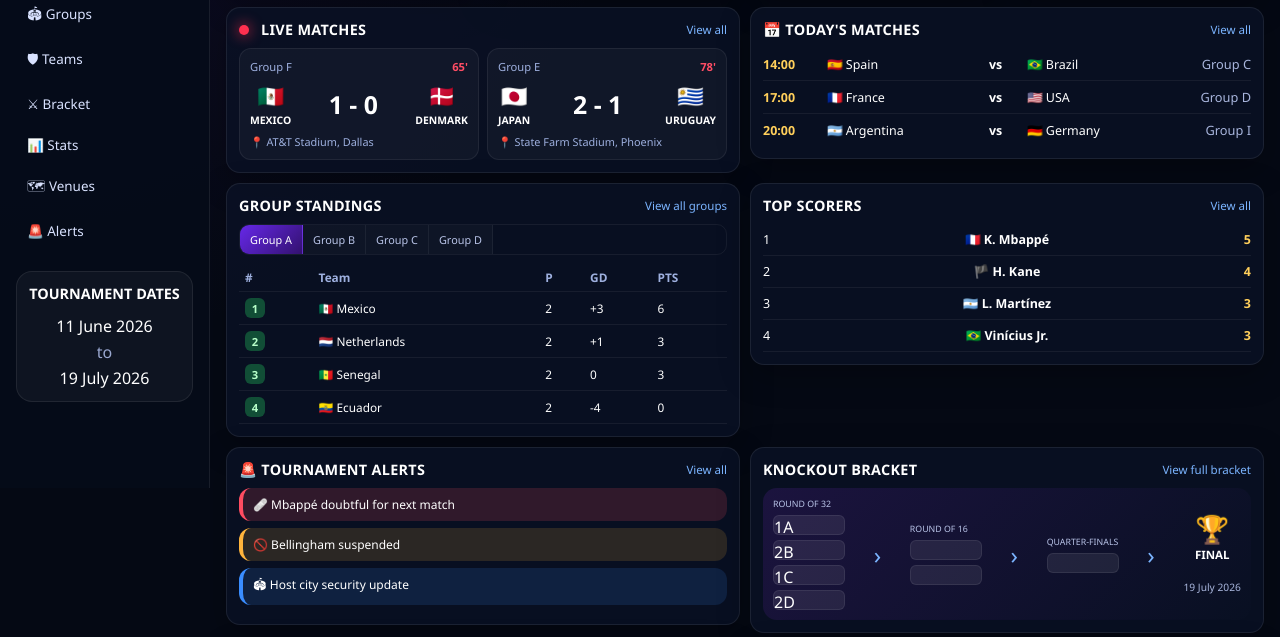
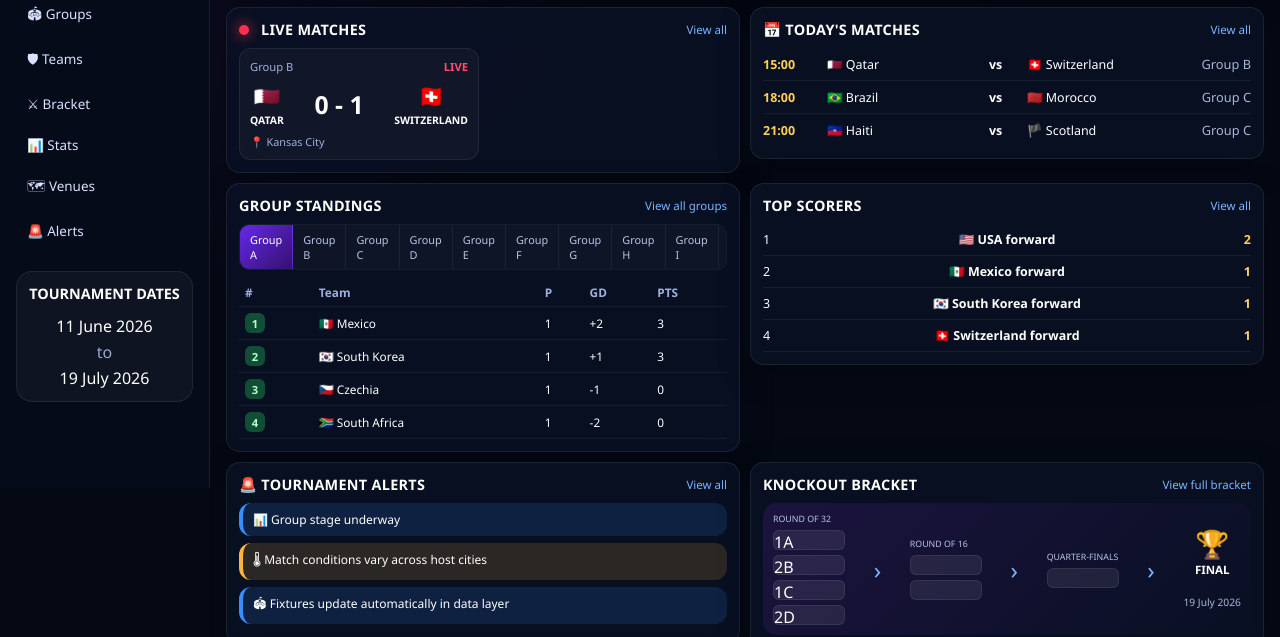
Before and after one commit to omarkhazal/wc2026-dashboard, a plain HTML site: page index.html in a window 1280 px wide. Shown: the part 312-949 px from the top of the page. Drawn offline with Linux system fonts and the light colour scheme.

Commit message:
Add WC 2026 data layer

```diff
--- a/app.js
+++ b/app.js
@@ -1,4 +1,205 @@
-const kickoffDate=new Date("2026-06-11T19:00:00");const finalDate=new Date("2026-07-19T23:59:59");function updateTournamentStatus(){const now=new Date();const countdown=document.getElementById("countdown");const label=document.getElementById("hero-label");const subtitle=document.getElementById("hero-subtitle");if(!countdown)return;if(now<kickoffDate){const diff=kickoffDate-now;const days=Math.floor(diff/(1000*60*60*24));const hours=Math.floor(diff%(1000*60*60*24)/(1000*60*60));if(label)label.innerText="COUNTDOWN TO KICK-OFF";countdown.innerHTML=`${days} ${hours}<span>days / hours</span>`;if(subtitle)subtitle.innerText="11 JUNE 2026";return}if(now>=kickoffDate&&now<=finalDate){if(label)label.innerText="TOURNAMENT STATUS";countdown.innerHTML=`LIVE<span>tournament in progress</span>`;if(subtitle)subtitle.innerText="11 JUNE — 19 JULY 2026";return}if(label)label.innerText="TOURNAMENT COMPLETE";countdown.innerHTML=`FINAL<span>champion crowned</span>`;if(subtitle)subtitle.innerText="SEE YOU IN 2030"}updateTournamentStatus();setInterval(updateTournamentStatus,1000);
+const kickoffDate = new Date(WC_DATA.tournament.startDate);
+const finalDate = new Date(WC_DATA.tournament.finalDate);
+
+function updateTournamentStatus() {
+  const now = new Date();
+
+  const countdown = document.getElementById("countdown");
+  const label = document.getElementById("hero-label");
+  const subtitle = document.getElementById("hero-subtitle");
+
+  if (!countdown) return;
+
+  if (now < kickoffDate) {
+    const diff = kickoffDate - now;
+    const days = Math.floor(diff / (1000 * 60 * 60 * 24));
+    const hours = Math.floor(
+      (diff % (1000 * 60 * 60 * 24)) /
+      (1000 * 60 * 60)
+    );
+
+    if (label) label.innerText = "COUNTDOWN TO KICK-OFF";
+    countdown.innerHTML = `${days} ${hours}<span>days / hours</span>`;
+    if (subtitle) subtitle.innerText = "11 JUNE 2026";
+    return;
+  }
+
+  if (now >= kickoffDate && now <= finalDate) {
+    if (label) label.innerText = "TOURNAMENT STATUS";
+    countdown.innerHTML = `LIVE<span>tournament in progress</span>`;
+    if (subtitle) subtitle.innerText = "11 JUNE — 19 JULY 2026";
+    return;
+  }
+
+  if (label) label.innerText = "TOURNAMENT COMPLETE";
+  countdown.innerHTML = `FINAL<span>champion crowned</span>`;
+  if (subtitle) subtitle.innerText = "SEE YOU IN 2030";
+}
+
+function renderLiveMatches() {
+  const container = document.querySelector(".live-games");
+  if (!container) return;
+
+  container.innerHTML = WC_DATA.liveMatches.map(match => `
+    <div class="live-game">
+      <div class="game-meta">
+        <span>${match.group}</span>
+        <strong>${match.minute}</strong>
+      </div>
+
+      <div class="score-row">
+        <div>
+          <div class="flag">${match.home.flag}</div>
+          <p>${match.home.name}</p>
+        </div>
+
+        <div class="score">${match.score}</div>
+
+        <div>
+          <div class="flag">${match.away.flag}</div>
+          <p>${match.away.name}</p>
+        </div>
+      </div>
+
+      <div class="venue">📍 ${match.venue}</div>
+    </div>
+  `).join("");
+}
+
+function renderTodayMatches() {
+  const panel = document.querySelector(".today-panel");
+  if (!panel) return;
+
+  panel.querySelectorAll(".fixture").forEach(item => item.remove());
+
+  WC_DATA.todayMatches.forEach(match => {
+    panel.insertAdjacentHTML("beforeend", `
+      <div class="fixture">
+        <span class="time">${match.time}</span>
+        <span>${match.home}</span>
+        <strong>vs</strong>
+        <span>${match.away}</span>
+        <em>${match.group}</em>
+      </div>
+    `);
+  });
+}
+
+function renderGroupTabs() {
+  const tabs = document.querySelector(".tabs");
+  if (!tabs) return;
+
+  tabs.innerHTML = Object.keys(WC_DATA.groups).map((group, index) => `
+    <span class="${index === 0 ? "active-tab" : ""}" data-group="${group}">
+      Group ${group}
+    </span>
+  `).join("");
+
+  tabs.querySelectorAll("span").forEach(tab => {
+    tab.addEventListener("click", () => {
+      tabs.querySelectorAll("span").forEach(item => item.classList.remove("active-tab"));
+      tab.classList.add("active-tab");
+      renderStandings(tab.dataset.group);
+      renderTwemoji();
+    });
+  });
+}
+
+function renderStandings(group = "A") {
+  const body = document.querySelector(".standings-table tbody");
+  if (!body) return;
+
+  body.innerHTML = WC_DATA.groups[group].map((team, index) => `
+    <tr>
+      <td><b>${index + 1}</b></td>
+      <td>${team.flag} ${team.name}</td>
+      <td>${team.p}</td>
+      <td>${team.gd}</td>
+      <td>${team.pts}</td>
+    </tr>
+  `).join("");
+}
+
+function renderAllGroups() {
+  const grid = document.querySelector(".group-grid");
+  if (!grid) return;
+
+  const styleByIndex = ["green", "green", "orange", "blue", "green", "green", "red", "blue", "green", "orange", "red", "blue"];
+
+  grid.innerHTML = Object.entries(WC_DATA.groups).map(([letter, teams], index) => `
+    <div class="group-card ${styleByIndex[index]}">
+      <strong>Group ${letter}</strong>
+      <span>${teams.map(team => team.flag).join(" ")}</span>
+    </div>
+  `).join("");
+}
+
+function renderScorers() {
+  const panel = document.querySelector(".scorers-panel");
+  if (!panel) return;
+
+  panel.querySelectorAll(".scorer-row").forEach(item => item.remove());
+
+  WC_DATA.scorers.forEach(player => {
+    panel.insertAdjacentHTML("beforeend", `
+      <div class="scorer-row">
+        <span>${player.rank}</span>
+        <strong>${player.player}</strong>
+        <em>${player.goals}</em>
+      </div>
+    `);
+  });
+}
+
+function renderAlerts() {
+  const panel = document.querySelector(".alerts-panel");
+  if (!panel) return;
+
+  panel.querySelectorAll(".alert").forEach(item => item.remove());
+
+  WC_DATA.alerts.forEach(alert => {
+    panel.insertAdjacentHTML("beforeend", `
+      <div class="alert ${alert.type}">
+        ${alert.text}
+      </div>
+    `);
+  });
+}
+
+function renderResults() {
+  const panel = document.querySelector(".results-panel");
+  if (!panel) return;
+
+  panel.querySelectorAll(".result-row").forEach(item => item.remove());
+
+  WC_DATA.recentResults.forEach(result => {
+    panel.insertAdjacentHTML("beforeend", `
+      <div class="result-row">
+        <span>${result.home}</span>
+        <strong>${result.score}</strong>
+        <span>${result.away}</span>
+      </div>
+    `);
+  });
+}
+
+function renderTournamentInfo() {
+  const infoRows = document.querySelectorAll(".info-panel .info-row");
+  if (!infoRows.length) return;
+
+  const info = [
+    ["Host Countries", WC_DATA.tournament.hosts.map(host => host.flag).join(" ")],
+    ["Start Date", "11 June 2026"],
+    ["End Date", "19 July 2026"],
+    ["Teams", WC_DATA.tournament.metrics.teams],
+    ["Matches", WC_DATA.tournament.metrics.matches]
+  ];
+
+  infoRows.forEach((row, index) => {
+    const [label, value] = info[index];
+    row.innerHTML = `<span>${label}</span><strong>${value}</strong>`;
+  });
+}
 
 function renderTwemoji() {
   if (window.twemoji) {
@@ -9,5 +210,20 @@ function renderTwemoji() {
   }
 }
 
-window.addEventListener("load", renderTwemoji);
-setTimeout(renderTwemoji, 300);
+function bootDashboard() {
+  updateTournamentStatus();
+  renderLiveMatches();
+  renderTodayMatches();
+  renderGroupTabs();
+  renderStandings("A");
+  renderAllGroups();
+  renderScorers();
+  renderAlerts();
+  renderResults();
+  renderTournamentInfo();
+
+  setTimeout(renderTwemoji, 100);
+}
+
+bootDashboard();
+setInterval(updateTournamentStatus, 1000);
--- /dev/null
+++ b/data.js
@@ -0,0 +1,139 @@
+// WC 2026 Dashboard Data Layer
+// Keep tournament data here so design/layout can change without rewriting everything.
+
+const WC_DATA = {
+  tournament: {
+    name: "FIFA World Cup 2026",
+    startDate: "2026-06-11T19:00:00",
+    finalDate: "2026-07-19T23:59:59",
+    hosts: [
+      { code: "CA", name: "Canada", flag: "🇨🇦" },
+      { code: "MX", name: "Mexico", flag: "🇲🇽" },
+      { code: "US", name: "USA", flag: "🇺🇸" }
+    ],
+    metrics: {
+      matches: 104,
+      teams: 48,
+      venues: 16,
+      groups: 12
+    }
+  },
+
+  groups: {
+    A: [
+      { code: "MEX", name: "Mexico", flag: "🇲🇽", p: 1, gd: "+2", pts: 3 },
+      { code: "KOR", name: "South Korea", flag: "🇰🇷", p: 1, gd: "+1", pts: 3 },
+      { code: "CZE", name: "Czechia", flag: "🇨🇿", p: 1, gd: "-1", pts: 0 },
+      { code: "RSA", name: "South Africa", flag: "🇿🇦", p: 1, gd: "-2", pts: 0 }
+    ],
+    B: [
+      { code: "SUI", name: "Switzerland", flag: "🇨🇭", p: 1, gd: "+1", pts: 3 },
+      { code: "CAN", name: "Canada", flag: "🇨🇦", p: 1, gd: "0", pts: 1 },
+      { code: "BIH", name: "Bosnia & Herz.", flag: "🇧🇦", p: 1, gd: "0", pts: 1 },
+      { code: "QAT", name: "Qatar", flag: "🇶🇦", p: 1, gd: "-1", pts: 0 }
+    ],
+    C: [
+      { code: "BRA", name: "Brazil", flag: "🇧🇷", p: 0, gd: "0", pts: 0 },
+      { code: "MAR", name: "Morocco", flag: "🇲🇦", p: 0, gd: "0", pts: 0 },
+      { code: "HTI", name: "Haiti", flag: "🇭🇹", p: 0, gd: "0", pts: 0 },
+      { code: "SCO", name: "Scotland", flag: "🏴", p: 0, gd: "0", pts: 0 }
+    ],
+    D: [
+      { code: "USA", name: "United States", flag: "🇺🇸", p: 1, gd: "+3", pts: 3 },
+      { code: "AUS", name: "Australia", flag: "🇦🇺", p: 0, gd: "0", pts: 0 },
+      { code: "TUR", name: "Türkiye", flag: "🇹🇷", p: 0, gd: "0", pts: 0 },
+      { code: "PAR", name: "Paraguay", flag: "🇵🇾", p: 1, gd: "-3", pts: 0 }
+    ],
+    E: [
+      { code: "GER", name: "Germany", flag: "🇩🇪", p: 0, gd: "0", pts: 0 },
+      { code: "CUW", name: "Curaçao", flag: "🇨🇼", p: 0, gd: "0", pts: 0 },
+      { code: "CIV", name: "Ivory Coast", flag: "🇨🇮", p: 0, gd: "0", pts: 0 },
+      { code: "ECU", name: "Ecuador", flag: "🇪🇨", p: 0, gd: "0", pts: 0 }
+    ],
+    F: [
+      { code: "NED", name: "Netherlands", flag: "🇳🇱", p: 0, gd: "0", pts: 0 },
+      { code: "JPN", name: "Japan", flag: "🇯🇵", p: 0, gd: "0", pts: 0 },
+      { code: "SWE", name: "Sweden", flag: "🇸🇪", p: 0, gd: "0", pts: 0 },
+      { code: "TUN", name: "Tunisia", flag: "🇹🇳", p: 0, gd: "0", pts: 0 }
+    ],
+    G: [
+      { code: "BEL", name: "Belgium", flag: "🇧🇪", p: 0, gd: "0", pts: 0 },
+      { code: "EGY", name: "Egypt", flag: "🇪🇬", p: 0, gd: "0", pts: 0 },
+      { code: "IRN", name: "Iran", flag: "🇮🇷", p: 0, gd: "0", pts: 0 },
+      { code: "NZL", name: "New Zealand", flag: "🇳🇿", p: 0, gd: "0", pts: 0 }
+    ],
+    H: [
+      { code: "ESP", name: "Spain", flag: "🇪🇸", p: 0, gd: "0", pts: 0 },
+      { code: "CPV", name: "Cape Verde", flag: "🇨🇻", p: 0, gd: "0", pts: 0 },
+      { code: "KSA", name: "Saudi Arabia", flag: "🇸🇦", p: 0, gd: "0", pts: 0 },
+      { code: "URU", name: "Uruguay", flag: "🇺🇾", p: 0, gd: "0", pts: 0 }
+    ],
+    I: [
+      { code: "FRA", name: "France", flag: "🇫🇷", p: 0, gd: "0", pts: 0 },
+      { code: "SEN", name: "Senegal", flag: "🇸🇳", p: 0, gd: "0", pts: 0 },
+      { code: "IRQ", name: "Iraq", flag: "🇮🇶", p: 0, gd: "0", pts: 0 },
+      { code: "NOR", name: "Norway", flag: "🇳🇴", p: 0, gd: "0", pts: 0 }
+    ],
+    J: [
+      { code: "ARG", name: "Argentina", flag: "🇦🇷", p: 0, gd: "0", pts: 0 },
+      { code: "DZA", name: "Algeria", flag: "🇩🇿", p: 0, gd: "0", pts: 0 },
+      { code: "AUT", name: "Austria", flag: "🇦🇹", p: 0, gd: "0", pts: 0 },
+      { code: "JOR", name: "Jordan", flag: "🇯🇴", p: 0, gd: "0", pts: 0 }
+    ],
+    K: [
+      { code: "POR", name: "Portugal", flag: "🇵🇹", p: 0, gd: "0", pts: 0 },
+      { code: "COD", name: "DR Congo", flag: "🇨🇩", p: 0, gd: "0", pts: 0 },
+      { code: "UZB", name: "Uzbekistan", flag: "🇺🇿", p: 0, gd: "0", pts: 0 },
+      { code: "COL", name: "Colombia", flag: "🇨🇴", p: 0, gd: "0", pts: 0 }
+    ],
+    L: [
+      { code: "ENG", name: "England", flag: "🏴", p: 0, gd: "0", pts: 0 },
+      { code: "CRO", name: "Croatia", flag: "🇭🇷", p: 0, gd: "0", pts: 0 },
+      { code: "GHA", name: "Ghana", flag: "🇬🇭", p: 0, gd: "0", pts: 0 },
+      { code: "PAN", name: "Panama", flag: "🇵🇦", p: 0, gd: "0", pts: 0 }
+    ]
+  },
+
+  liveMatches: [
+    {
+      group: "Group B",
+      minute: "LIVE",
+      home: { name: "Qatar", flag: "🇶🇦" },
+      away: { name: "Switzerland", flag: "🇨🇭" },
+      score: "0 - 1",
+      venue: "Kansas City"
+    }
+  ],
+
+  todayMatches: [
+    { time: "15:00", home: "🇶🇦 Qatar", away: "🇨🇭 Switzerland", group: "Group B" },
+    { time: "18:00", home: "🇧🇷 Brazil", away: "🇲🇦 Morocco", group: "Group C" },
+    { time: "21:00", home: "🇭🇹 Haiti", away: "🏴 Scotland", group: "Group C" }
+  ],
+
+  recentResults: [
+    { home: "🇲🇽 Mexico", score: "2 - 0", away: "🇿🇦 South Africa" },
+    { home: "🇰🇷 South Korea", score: "2 - 1", away: "🇨🇿 Czechia" },
+    { home: "🇺🇸 USA", score: "4 - 1", away: "🇵🇾 Paraguay" },
+    { home: "🇨🇦 Canada", score: "1 - 1", away: "🇧🇦 Bosnia & Herz." }
+  ],
+
+  scorers: [
+    { rank: 1, player: "🇺🇸 USA forward", goals: 2 },
+    { rank: 2, player: "🇲🇽 Mexico forward", goals: 1 },
+    { rank: 3, player: "🇰🇷 South Korea forward", goals: 1 },
+    { rank: 4, player: "🇨🇭 Switzerland forward", goals: 1 }
+  ],
+
+  alerts: [
+    { type: "info", text: "📊 Group stage underway" },
+    { type: "warning", text: "🌡 Match conditions vary across host cities" },
+    { type: "info", text: "🏟 Fixtures update automatically in data layer" }
+  ],
+
+  venues: [
+    { color: "green", name: "MetLife Stadium", city: "East Rutherford" },
+    { color: "orange", name: "AT&T Stadium", city: "Dallas" },
+    { color: "blue", name: "BC Place", city: "Vancouver" }
+  ]
+};
--- a/index.html
+++ b/index.html
@@ -145,6 +145,7 @@
   </main>
 </div>
 <script src="https://cdn.jsdelivr.net/npm/twemoji@14.0.2/dist/twemoji.min.js"></script>
+<script src="data.js"></script>
 <script src="app.js"></script>
 </body>
 </html>
```
